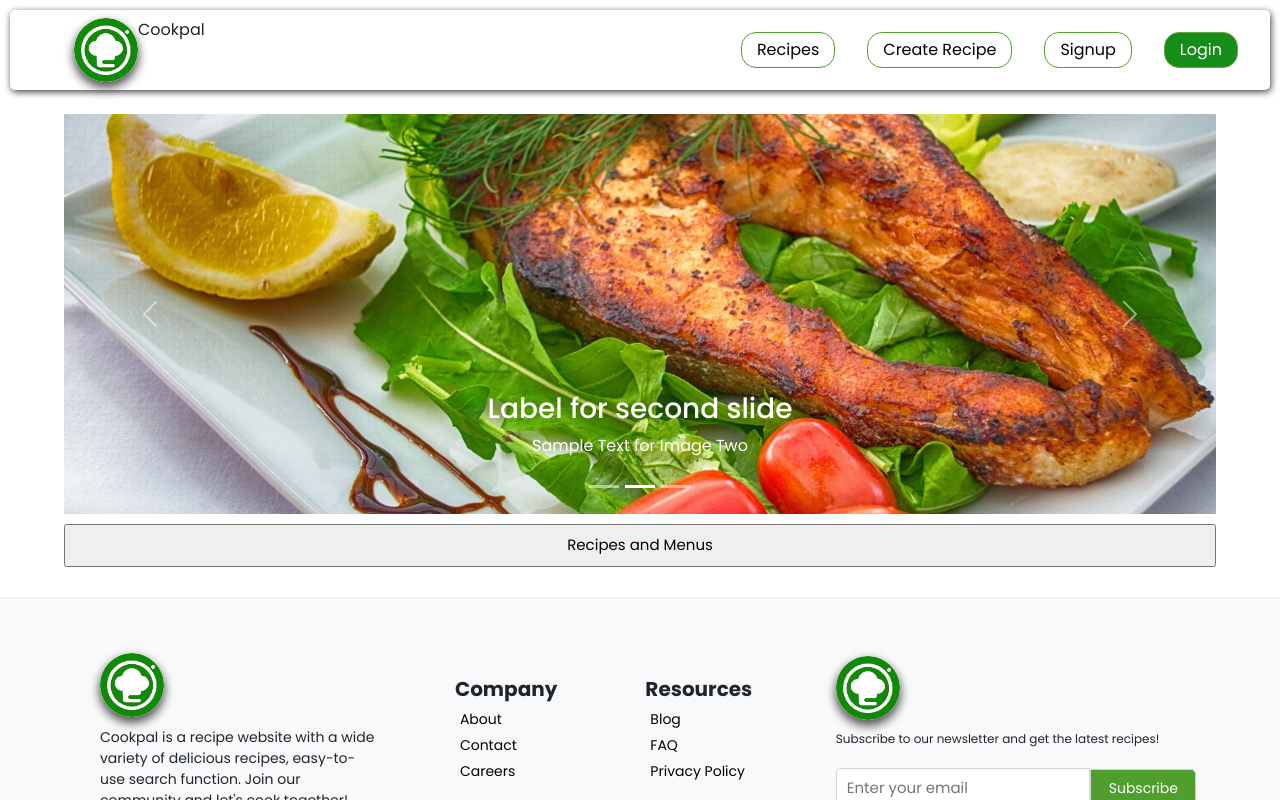
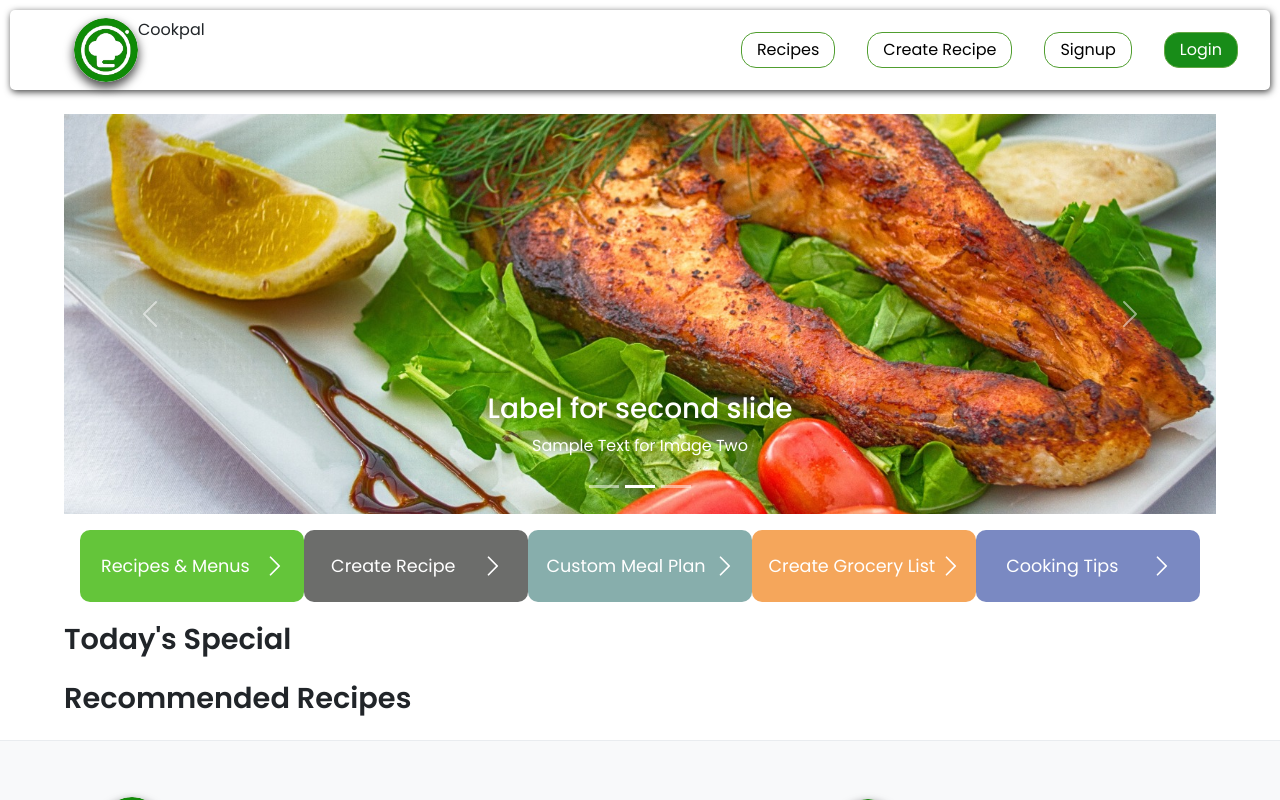
Before and after one commit to rithakith/RecipeApp, a React (Vite) app: page / in a window 1280 px wide. Shown: the top 800 px of the page. Built offline with nearby package versions, Linux system fonts and the light colour scheme.

Commit message:
home styles

```diff
--- a/src/pages/Home/Home.css
+++ b/src/pages/Home/Home.css
@@ -2,3 +2,55 @@
   width: 90%;
   margin: 0 auto;
 }
+
+#tag-buttons {
+  margin: 1rem 0;
+  padding: 0 1rem;
+  display: flex;
+  justify-content: space-between;
+}
+
+#tag-buttons div {
+  display: flex;
+  justify-content: space-around;
+  align-items: center;
+  font-size: 1.1rem;
+  width: 14rem;
+  height: 4.5rem;
+  color: white;
+}
+
+#tag-buttons div p {
+  margin: 0;
+}
+
+#tag-button-1 {
+  background-color: #64c53a;
+  border-radius: 10px;
+  padding: 0 0.7rem 0 1rem;
+}
+#tag-button-2 {
+  background-color: #6c6d6b;
+  border-radius: 10px;
+  padding: 0 0.7rem 0 1rem;
+}
+#tag-button-3 {
+  background-color: #87aeac;
+  border-radius: 10px;
+  padding: 0 0.7rem 0 1rem;
+}
+#tag-button-4 {
+  background-color: #f5a65b;
+  border-radius: 10px;
+  padding: 0 0.7rem 0 1rem;
+}
+#tag-button-5 {
+  background-color: #7a89c2;
+  border-radius: 10px;
+  padding: 0 0.7rem 0 1rem;
+}
+
+.section-topic {
+  font-size: 1.8rem;
+  font-weight: 600;
+}
--- a/src/pages/Home/Home.jsx
+++ b/src/pages/Home/Home.jsx
@@ -3,6 +3,7 @@ import "./Home.css";
 import Navbar from "../../components/Navbar/Navbar";
 import Footer from "../../components/Footer/Footer";
 import Carousel from "../../components/Carousel/Carousel";
+import { CaretRight } from "@phosphor-icons/react";
 
 const Home = () => {
   return (
@@ -12,8 +13,40 @@ const Home = () => {
       <div id="home">
         <div id="home-container">
           <Carousel />
+
           <div id="tag-buttons">
-            <input type="button" value="Recipes and Menus" />
+            <div id="tag-button-1">
+              <p>Recipes & Menus</p>
+              <CaretRight size={28} />
+            </div>
+
+            <div id="tag-button-2">
+              <p>Create Recipe</p>
+              <CaretRight size={28} />
+            </div>
+
+            <div id="tag-button-3">
+              <p>Custom Meal Plan</p>
+              <CaretRight size={28} />
+            </div>
+
+            <div id="tag-button-4">
+              <p>Create Grocery List</p>
+              <CaretRight size={28} />
+            </div>
+
+            <div id="tag-button-5">
+              <p>Cooking Tips</p>
+              <CaretRight size={28} />
+            </div>
+          </div>
+
+          <div id="home-container-top">
+            <p className="section-topic">Today's Special</p>
+          </div>
+
+          <div id="home-container-middle">
+            <p className="section-topic">Recommended Recipes</p>
           </div>
         </div>
       </div>
```
